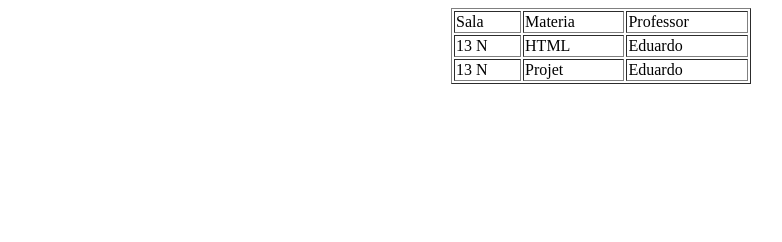
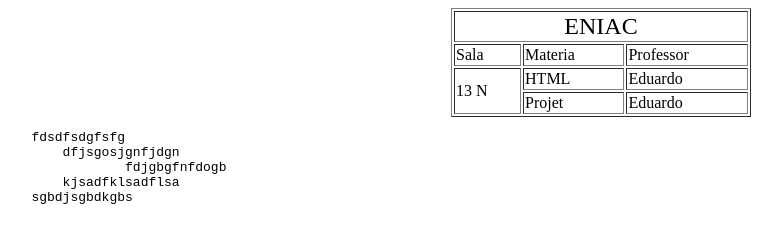
Before and after one commit to henriqueHfr/zoologico-de-guarulhos, a plain HTML site: page table.html in a window 1280 px wide. Shown: the whole page, without its empty margins (39-821 px from the left). Drawn offline with Linux system fonts and the light colour scheme.

Commit message:
atualização

```diff
--- a/table.html
+++ b/table.html
@@ -9,6 +9,11 @@
 <body>
     <table border="1" width="300" align="center">
         <thead width="30%">
+            <tr align="center">
+                <td colspan="3">
+                    <font size="5">ENIAC</font>
+                </td>
+            </tr>
             <tr>
                 <td>Sala</td>
                 <td>Materia</td>
@@ -17,16 +22,23 @@
         </thead>
         <tbody>
             <tr>
-                <td>13 N</td>
+                <td rowspan="2">13 N</td>
                 <td>HTML</td>
                 <td>Eduardo</td>
             </tr>
             <tr>
-                <td>13 N</td>
                 <td>Projet</td>
                 <td>Eduardo</td>
             </tr>
         </tbody>
     </table>
+    <pre>
+        fdsdfsdgfsfg
+            dfjsgosjgnfjdgn
+                    fdjgbgfnfdogb
+            kjsadfklsadflsa
+        sgbdjsgbdkgbs
+
+    </pre>
 </body>
 </html>
```
Also changed, not shown: index.html (+12 -5 lines).
